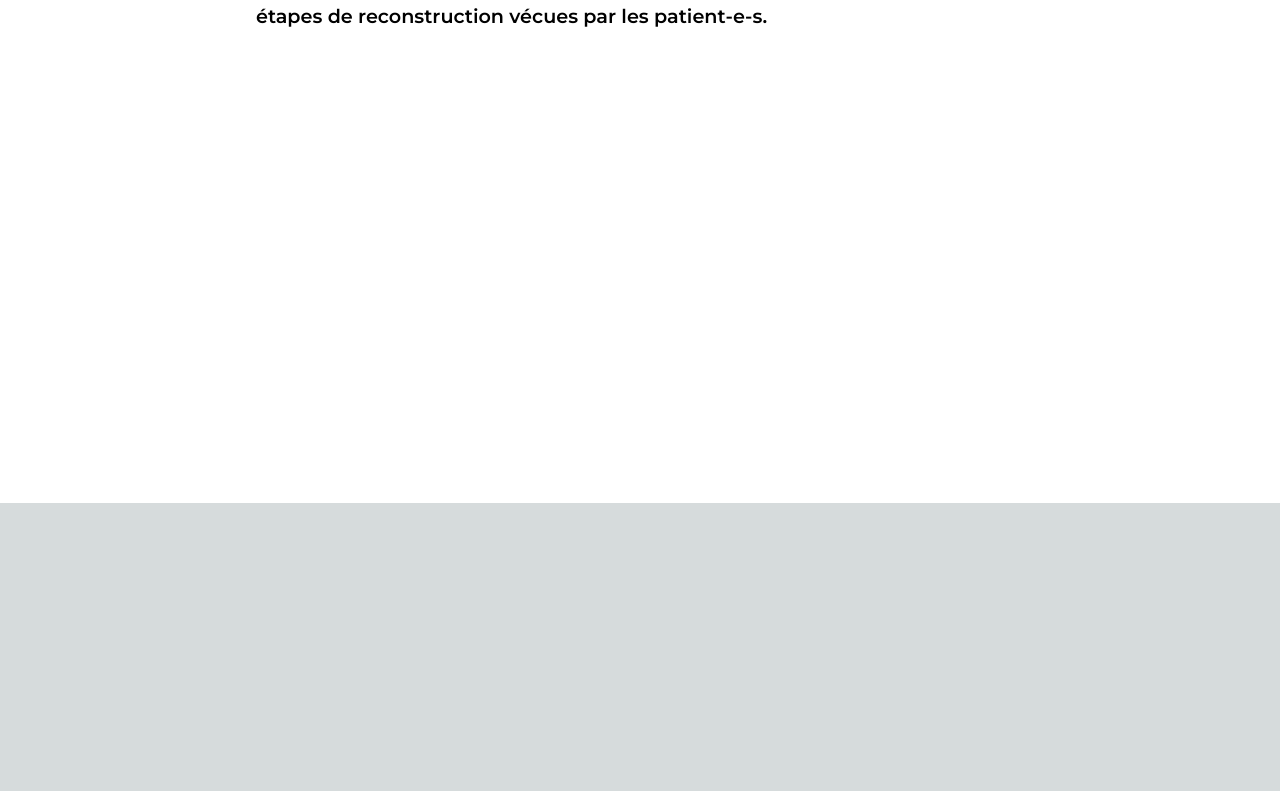
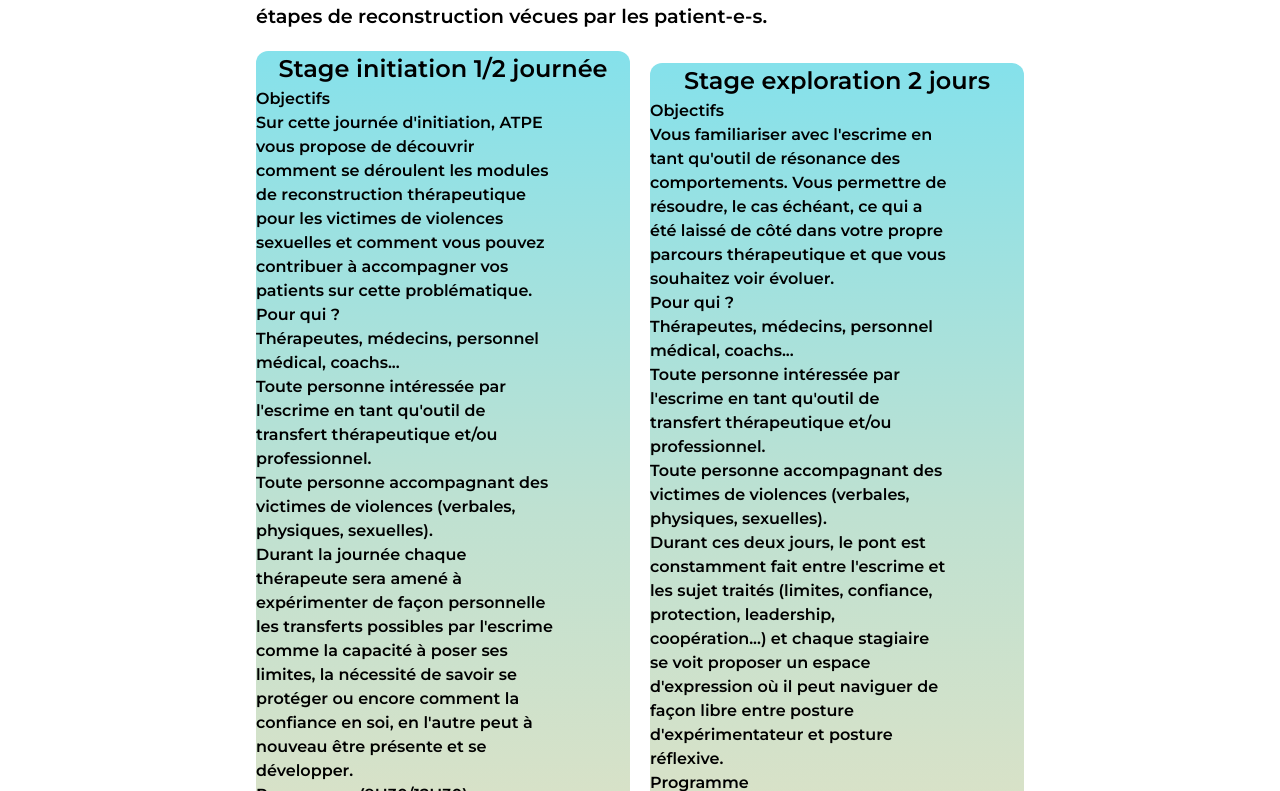
Before and after one commit to Matsuel/ATPE, a Next.js app: page /professionnels in a window 1280 px wide. Shown: the part 1809-2600 px from the top of the page. Before the commit the page ends 2312 px from the top, so only its background shows below. Built offline with nearby package versions, Linux system fonts and the light colour scheme.

Commit message:
add 2 programmes

```diff
--- a/src/pages/professionnels.tsx
+++ b/src/pages/professionnels.tsx
@@ -14,13 +14,13 @@
 
 interface ProfessionnelProgramme {
     title: string;
-    objectifs : string;
+    objectifs: string;
     objectifsPara: string;
     pourQui: string;
     pourQuiTab: string[];
-    speech : string;
+    speech: string;
     programme: string;
-    programmes : string[];
+    programmes: string[];
 }
 
 const ProfessionnelTexts: ProfessionnelText[] = [
@@ -46,16 +46,16 @@
 
 const ProfessionnelsProgramme: ProfessionnelText[] = [
     {
-        content:"Lors des modules de reconstruction thérapeutique, la prise en charge est totale puisqu'elle concerne non seulement ce qui peut être raconté mais aussi ce qui doit être réparé de façon psychique, émotionnelle ainsi que dans les sens/sensations."
+        content: "Lors des modules de reconstruction thérapeutique, la prise en charge est totale puisqu'elle concerne non seulement ce qui peut être raconté mais aussi ce qui doit être réparé de façon psychique, émotionnelle ainsi que dans les sens/sensations."
     },
     {
-        content:"Ces dimensions se devant d'être accompagnées simultanément, car elles sont partie intégrante du processus de réparation, au delà du contenu théorique, la proposition pour vous durant ces stages est d'expérimenter les étapes de reconstruction vécues par les patient-e-s."
+        content: "Ces dimensions se devant d'être accompagnées simultanément, car elles sont partie intégrante du processus de réparation, au delà du contenu théorique, la proposition pour vous durant ces stages est d'expérimenter les étapes de reconstruction vécues par les patient-e-s."
     }
 ]
 
-const Programmes : ProfessionnelProgramme[] = [
+const Programmes: ProfessionnelProgramme[] = [
     {
-        title:"Stage initiation 1/2 journée",
+        title: "Stage initiation 1/2 journée",
         objectifs: "Objectifs",
         objectifsPara: "Sur cette journée d'initiation, ATPE vous propose de découvrir comment se déroulent les modules de reconstruction thérapeutique pour les victimes de violences sexuelles et comment vous pouvez contribuer à accompagner vos patients sur cette problématique.",
         pourQui: "Pour qui ?",
@@ -64,7 +64,7 @@
             "Toute personne intéressée par l'escrime en tant qu'outil de transfert thérapeutique et/ou professionnel.",
             "Toute personne accompagnant des victimes de violences (verbales, physiques, sexuelles)."
         ],
-        speech:"Durant la journée chaque thérapeute sera amené à expérimenter de façon personnelle les transferts possibles par l'escrime comme la capacité à poser ses limites, la nécessité de savoir se protéger ou encore comment la confiance en soi, en l'autre peut à nouveau être présente et se développer.",
+        speech: "Durant la journée chaque thérapeute sera amené à expérimenter de façon personnelle les transferts possibles par l'escrime comme la capacité à poser ses limites, la nécessité de savoir se protéger ou encore comment la confiance en soi, en l'autre peut à nouveau être présente et se développer.",
         programme: "Programme (9H30/12H30)",
         programmes: [
             "Point sur les violences aujourd'hui",
@@ -76,7 +76,7 @@
         ]
     },
     {
-        title:"Stage exploration 2 jours",
+        title: "Stage exploration 2 jours",
         objectifs: "Objectifs",
         objectifsPara: "Vous familiariser avec l'escrime en tant qu'outil de résonance des comportements. Vous permettre de résoudre, le cas échéant, ce qui a été laissé de côté dans votre propre parcours thérapeutique et que vous souhaitez voir évoluer.",
         pourQui: "Pour qui ?",
@@ -85,7 +85,7 @@
             "Toute personne intéressée par l'escrime en tant qu'outil de transfert thérapeutique et/ou professionnel.",
             "Toute personne accompagnant des victimes de violences (verbales, physiques, sexuelles)."
         ],
-        speech:"Durant ces deux jours, le pont est constamment fait entre l'escrime et les sujet traités (limites, confiance, protection, leadership, coopération...) et chaque stagiaire se voit proposer un espace d'expression où il peut naviguer de façon libre entre posture d'expérimentateur et posture réflexive.",
+        speech: "Durant ces deux jours, le pont est constamment fait entre l'escrime et les sujet traités (limites, confiance, protection, leadership, coopération...) et chaque stagiaire se voit proposer un espace d'expression où il peut naviguer de façon libre entre posture d'expérimentateur et posture réflexive.",
         programme: "Programme",
         programmes: [
             "Echauffement, maniement du sabre",
@@ -165,6 +165,34 @@
                 </div>
 
                 <div className={styles.ProfessionnelsProgramme_Cards}>
+                    {
+                        Programmes.map((item: ProfessionnelProgramme, index: number) => {
+                            return (
+                                <div key={index} className={styles.ProfessionnelsProgramme_Card}>
+                                    <h3 className={styles.ProfessionnelsProgramme_CardTitle}>{item.title}</h3>
+                                    <p className={styles.ProfessionnelsProgramme_Text}>{item.objectifs}</p>
+                                    <p className={styles.ProfessionnelsProgramme_Text}>{item.objectifsPara}</p>
+                                    <p className={styles.ProfessionnelsProgramme_Text}>{item.pourQui}</p>
+                                    {
+                                        item.pourQuiTab.map((item: string, index: number) => {
+                                            return (
+                                                <p key={index} className={styles.ProfessionnelsProgramme_Text}>{item}</p>
+                                            )
+                                        })
+                                    }
+                                    <p className={styles.ProfessionnelsProgramme_Text}>{item.speech}</p>
+                                    <p className={styles.ProfessionnelsProgramme_Text}>{item.programme}</p>
+                                    {
+                                        item.programmes.map((item: string, index: number) => {
+                                            return (
+                                                <p key={index} className={styles.ProfessionnelsProgramme_Text}>{item}</p>
+                                            )
+                                        })
+                                    }
+                                </div>
+                            )
+                        })
+                    }
                 </div>
 
 
--- a/src/styles/Professionnels.module.scss
+++ b/src/styles/Professionnels.module.scss
@@ -98,7 +98,6 @@
 
     .ProfessionnelsProgramme {
         width: 100%;
-        min-height: 100vh;
         height: auto;
         display: flex;
         flex-direction: column;
@@ -110,6 +109,7 @@
             flex-direction: column;
             align-items: center;
             gap: 20px;
+            margin-bottom: 20px;
 
             .ProfessionnelsProgramme_Title {
                 width: 100%;
@@ -134,7 +134,31 @@
             display: flex;
             flex-direction: row;
             align-items: center;
-            background-color: #000;
+            gap: 20px;
+
+            .ProfessionnelsProgramme_Card {
+                width: 100%;
+                height:auto;
+                background: linear-gradient(to bottom, #85e1eb, #bfe1d1, #e7e2c2);
+                border-radius: 12px;
+            }
+
+            .ProfessionnelsProgramme_CardTitle {
+                color: #000;
+                font-family: 'Montserrat', sans-serif;
+                font-weight: 600;
+                font-size: 1.5rem;
+                text-align: center;
+            }
+
+            .ProfessionnelsProgramme_Text {
+                width: 80%;
+                color: #000;
+                font-family: 'Montserrat', sans-serif;
+                font-weight: 600;
+                font-size: 1rem;
+                text-align: start;
+            }
         }
     }
 }
```
